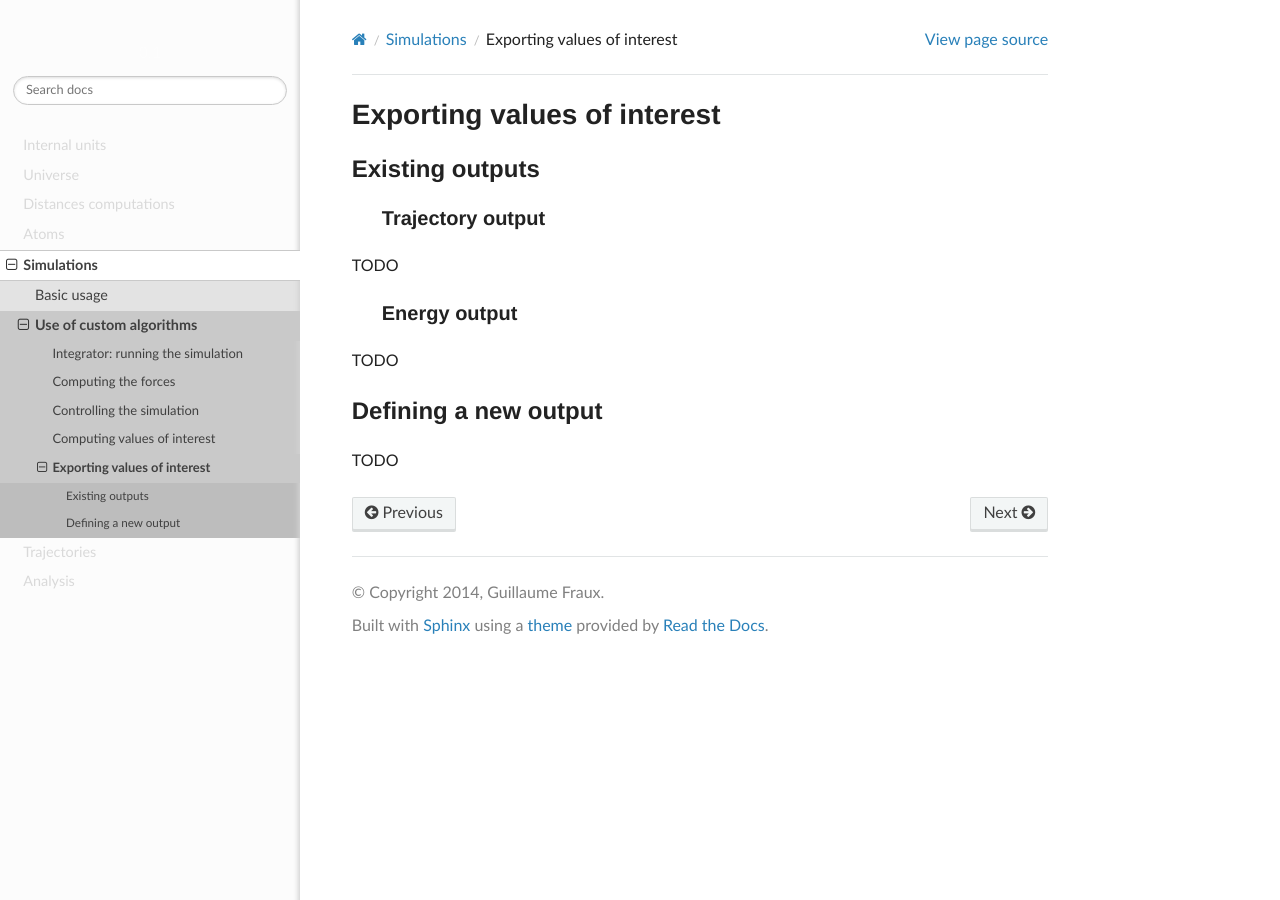
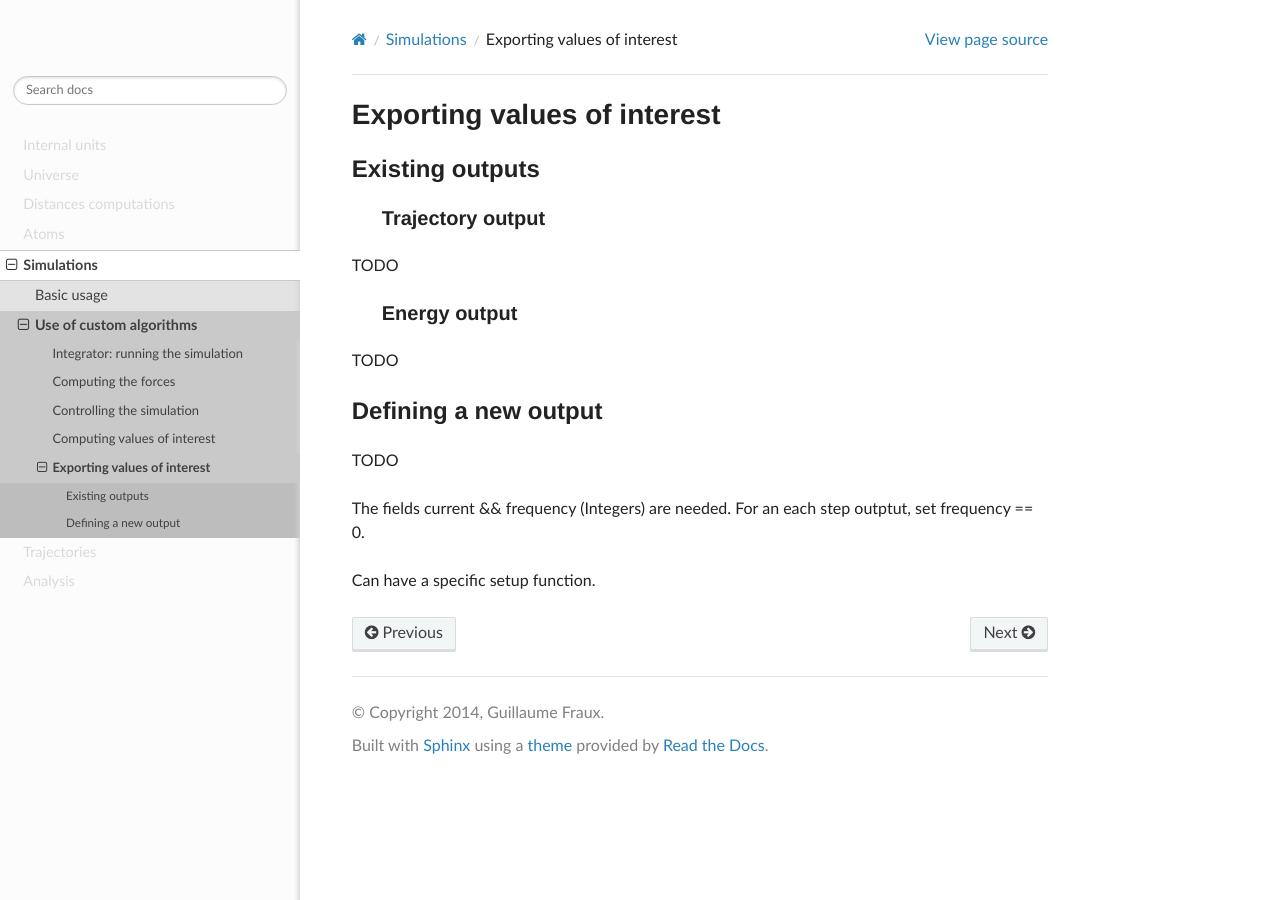
Before and after one commit to Luthaf/Jumos.jl, a Sphinx documentation site: the page built from doc/simulations/output.rst, in a window 1280 px wide. Built offline with Sphinx 7.4.7 and the Read the Docs theme 2.0.0, drawn with Linux system fonts in a browser that asks for light colours.

Commit message:
Add Energy output and setup function for Outputs

```diff
--- a/doc/simulations/output.rst
+++ b/doc/simulations/output.rst
@@ -22,3 +22,8 @@ Defining a new output
 ------------------------
 
 TODO
+
+The fields current && frequency (Integers) are needed. For an each step outptut,
+set frequency == 0.
+
+Can have a specific setup function.
```
Also changed, not shown: 4 other files.
